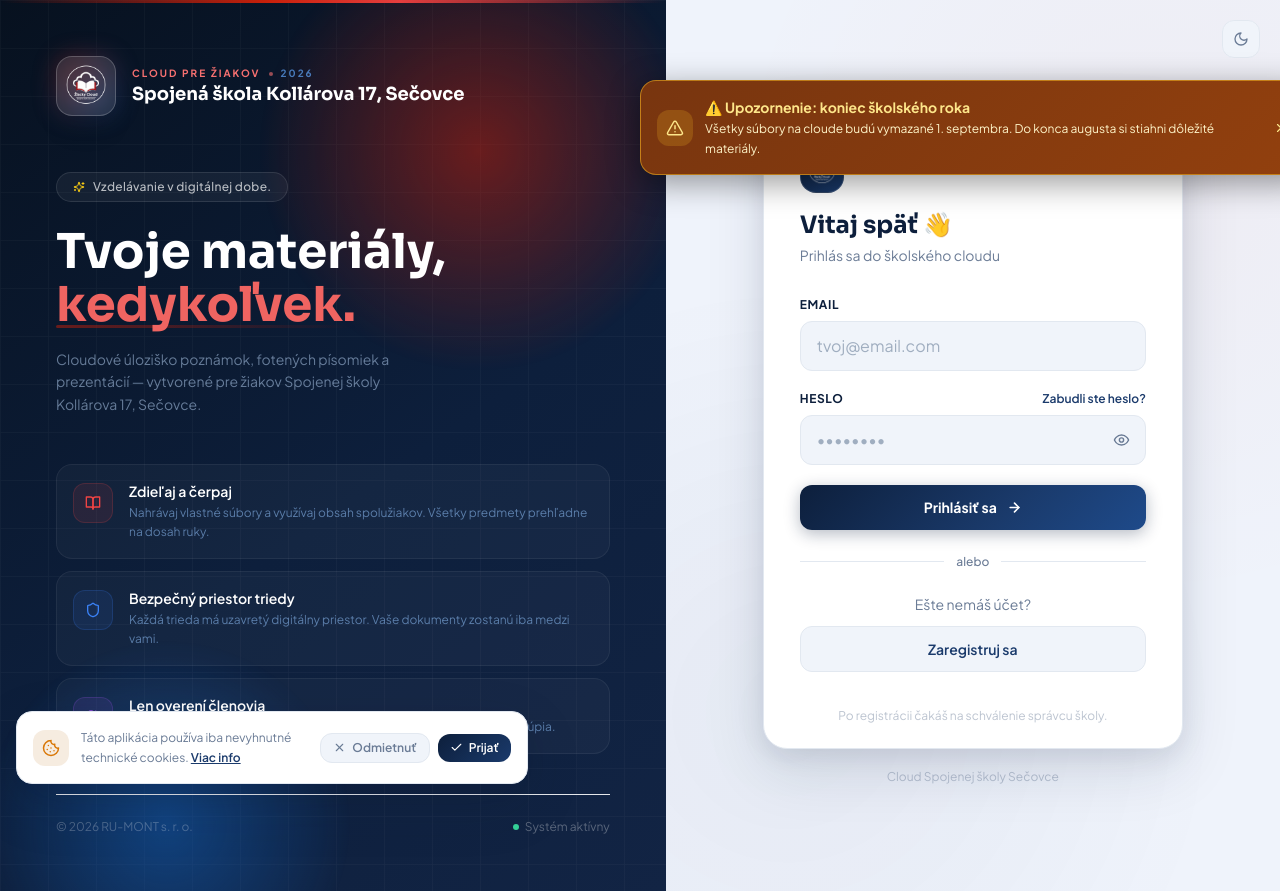
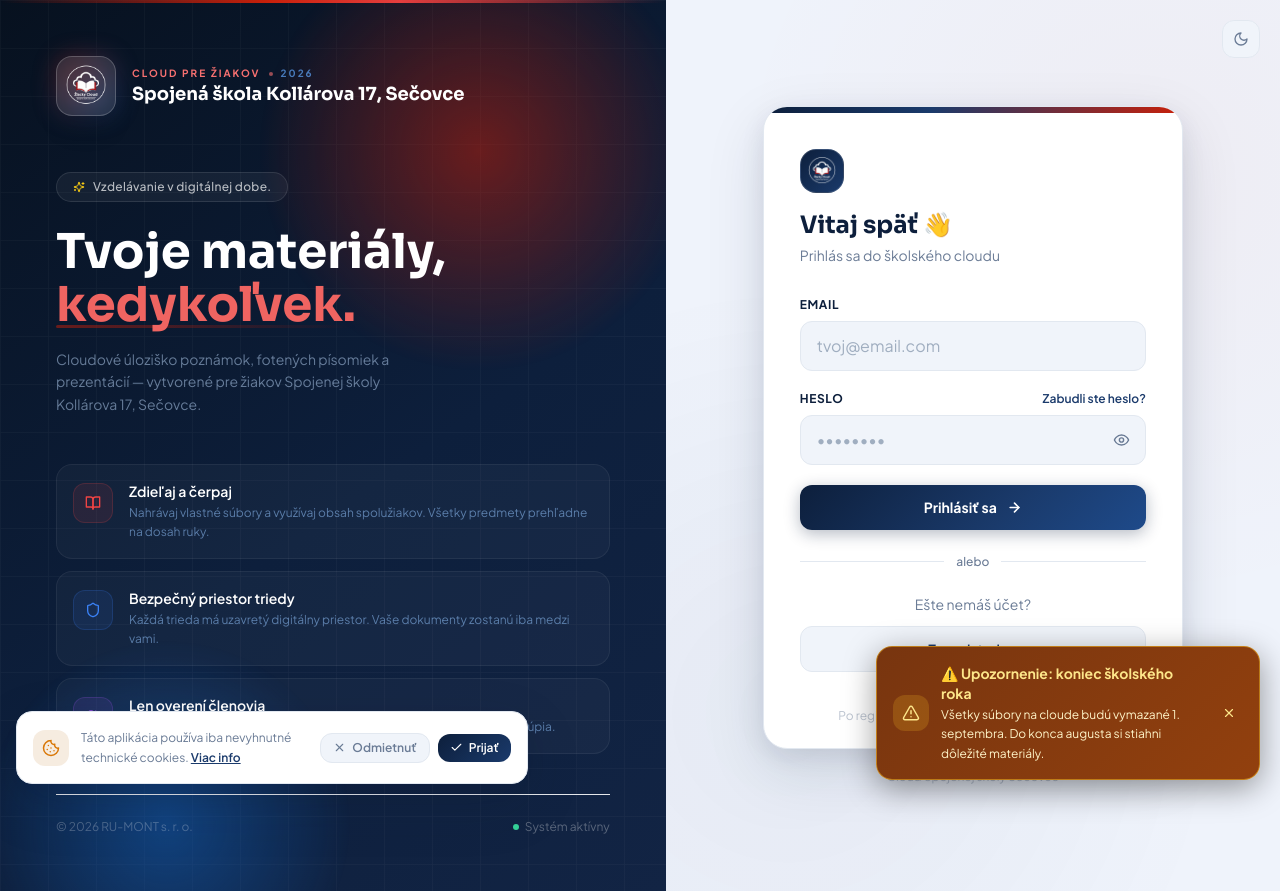
Before and after one commit to Marksen94/skolsky-cloud, a Next.js app: page / in a window 1280 px wide. Built offline with nearby package versions, Linux system fonts and the light colour scheme; no server answers.

Commit message:
Fix: SummerNotification position bottom-right

```diff
--- a/src/app/components/SummerNotification.js
+++ b/src/app/components/SummerNotification.js
@@ -39,7 +39,7 @@ export default function SummerNotification() {
 
   return (
     <div
-      className="fixed top-20 left-1/2 -translate-x-1/2 z-[9999] w-[calc(100%-2rem)] max-w-2xl animate-slide-up"
+      className="fixed bottom-5 right-5 z-[9999] w-[calc(100%-2rem)] max-w-sm animate-slide-up"
       role="alert"
       aria-live="polite"
     >
```
